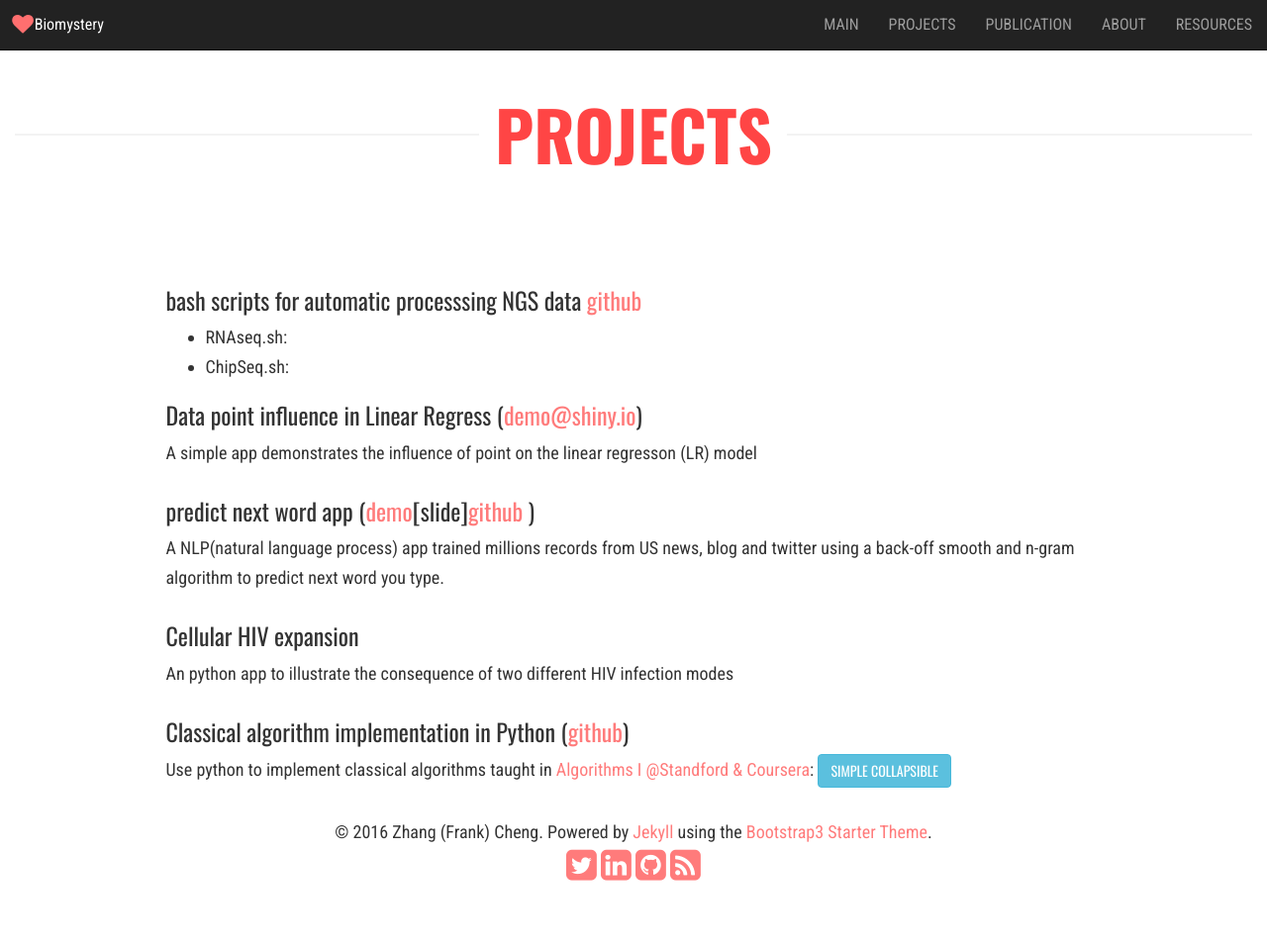
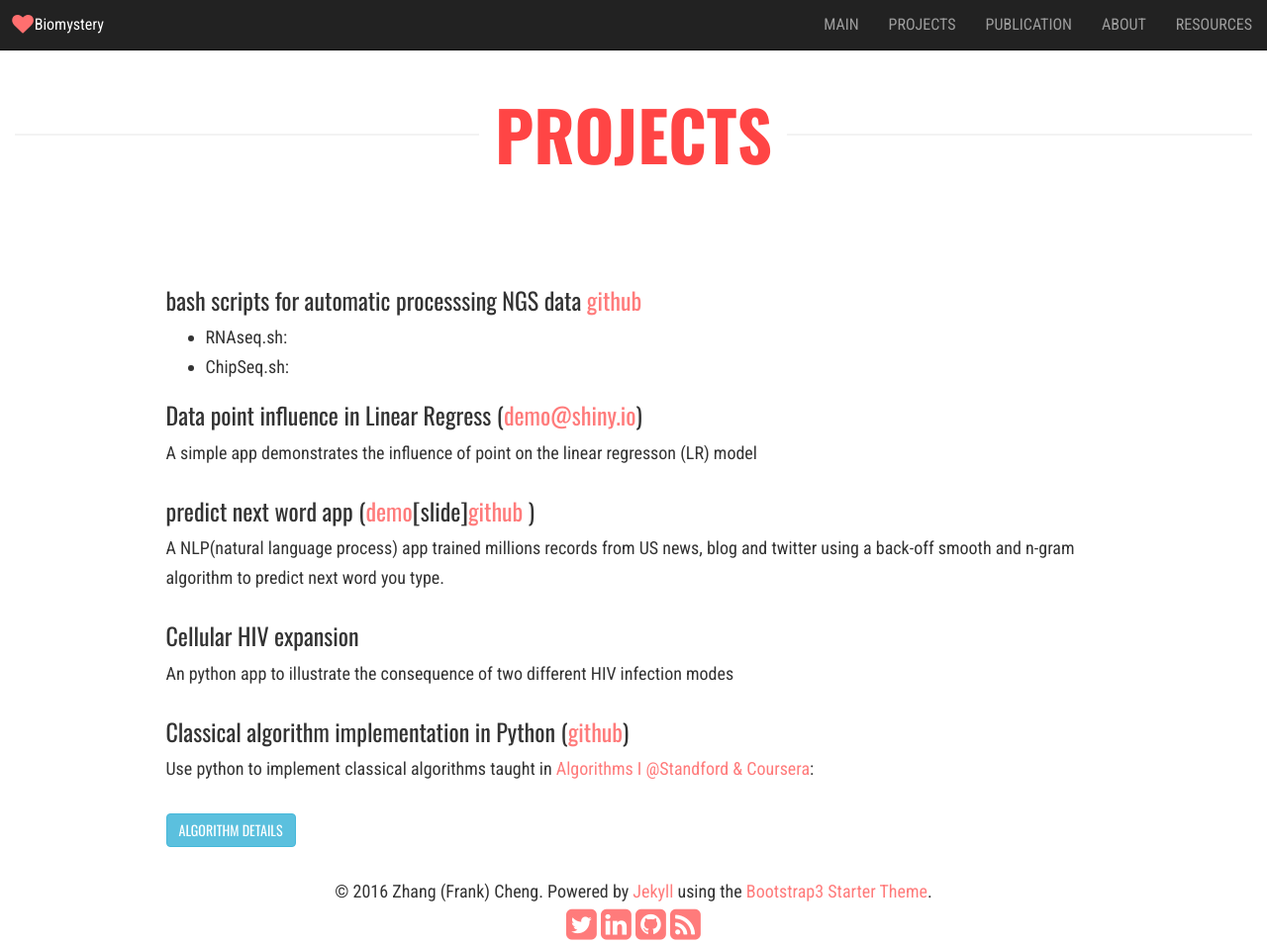
Before and after one commit to biomystery/biomystery.github.io, a Jekyll site: the page built from _pages/project.md, in a window 1280 px wide and 956 px high. Shown: the whole window at 99% size. Built offline with Jekyll 4.4.1, drawn with Linux system fonts in a browser that asks for light colours; nearby versions of some CDN libraries.

Commit message:
test collapse modified with kmarkdw

```diff
--- a/_pages/project.md
+++ b/_pages/project.md
@@ -24,11 +24,12 @@ An python app to illustrate the consequence of two different HIV
 ### Classical algorithm implementation in Python ([github](https://github.com/biomystery/algorithm1_coursera_2013_stanford))
 Use python to implement classical algorithms taught in
 [Algorithms I @Standford & Coursera](https://www.coursera.org/learn/algorithm-design-analysis):
- <button type="button" class="btn btn-info" data-toggle="collapse"
- data-target="#demo">Simple collapsible</button>
- <div id="demo" class="table-condensed collapse">
+{:refdef: }
+<button type="button" class="btn btn-info" data-toggle="collapse"
+data-target="#demo"> Algorithm Details</button>
 
-| Algorithm  |  Description  |
+{:refdef: #demo .table-condensed .collapse}
+| Algorithm | Description |
 | ------------- | ------------- |
 | MergeSort | Divide and Conquer Algorithms (wk1) |
 | QuickSort and Search | Master Method (wk2)   |
@@ -36,5 +37,4 @@ Use python to implement classical algorithms taught in
 | Dijkstra's Shortest-path | wk5 |
 | Heaps - data structure | wk 5 |
 | Hash Tables | wk6 |
-
-</div>
+{: refdef}
```
